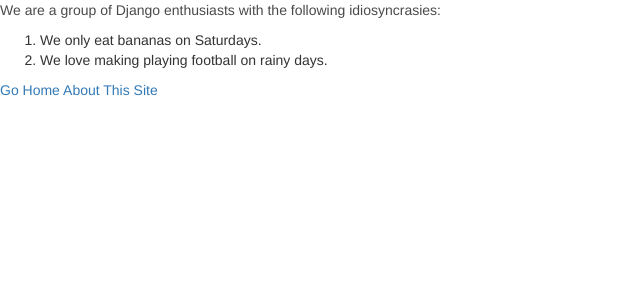
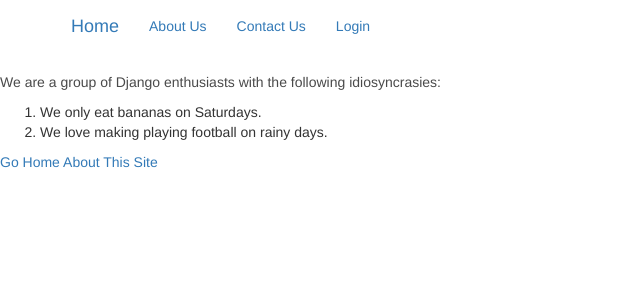
Before and after one commit to JackShort/dex, a Django app: page /about/ in a window 1280 px wide. Shown: the top 300 px of the page, without its empty margins (0-640 px from the left). Run offline with Django 3.2, Linux system fonts and the light colour scheme; some libraries are stand-ins or nearby versions.

Commit message:
add views and templates for remaining ms1 needs, add navbar to base page

```diff
--- a/landing/templates/about.html
+++ b/landing/templates/about.html
@@ -1,6 +1,6 @@
 {% extends 'base.html' %}
 
-{% block title %} About Us {% endblock %}</title>
+{% block title %}About Us{% endblock %}
 
 {% block pagecontent %}
     <p>
--- a/landing/templates/base.html
+++ b/landing/templates/base.html
@@ -14,6 +14,19 @@
         <link rel="stylesheet" href="{% static 'css/main.css' %}" type="text/css" />
     </head>
     <body>
+		<div class="container">
+			<div class="row">
+				<nav class="navbar navbar-expand-lg navbar-light bg-light">
+					<a class="navbar-brand" href="/">Home</a>
+					<ul class="nav navbar-nav">
+						<li class="nav-item"><a class="nav-link" href="{% url 'about' %}">About Us</a></li>
+						<li class="nav-item"><a class="nav-link" href="{% url 'contact' %}">Contact Us</a></li>
+						<li class="nav-item"><a class="nav-link" href="{% url 'login' %}">Login</a></li>
+					</ul>
+				</nav>
+			</div>
+		</div>
+
         <div>
             {% block pagecontent %}
             {% endblock %}
--- a/landing/templates/index.html
+++ b/landing/templates/index.html
@@ -1,6 +1,7 @@
 {% extends 'base.html' %}
 {% load staticfiles %}
 
+{% block title %}r3tr0{% endblock %}
 {% block pagecontent %}
   <div class="jumbotron">
     <div class="container">
--- a/landing/urls.py
+++ b/landing/urls.py
@@ -4,4 +4,7 @@ from . import views
 urlpatterns = [
     url(r'^$', views.HomePageView.as_view(), name='home'),
     url(r'^about/$', views.AboutPageView.as_view(), name='about'),
+    url(r'^contact/$', views.ContactPageView.as_view(), name='contact'),
+    url(r'^login/$', views.LoginPageView.as_view(), name='login'),
+    url(r'^signup/$', views.SignupPageView.as_view(), name='signup'),
 ]
--- a/landing/views.py
+++ b/landing/views.py
@@ -8,3 +8,12 @@ class HomePageView(TemplateView):
 
 class AboutPageView(TemplateView):
     template_name = "about.html"
+
+class ContactPageView(TemplateView):
+    template_name = "contact.html"
+
+class LoginPageView(TemplateView):
+    template_name = "login.html"
+
+class SignupPageView(TemplateView):
+    template_name = "signup.html"
```
Also changed, not shown: landing/templates/contact.html (added, +9 -0 lines), landing/templates/login.html (added, +9 -0 lines), landing/templates/signup.html (added, +9 -0 lines).
